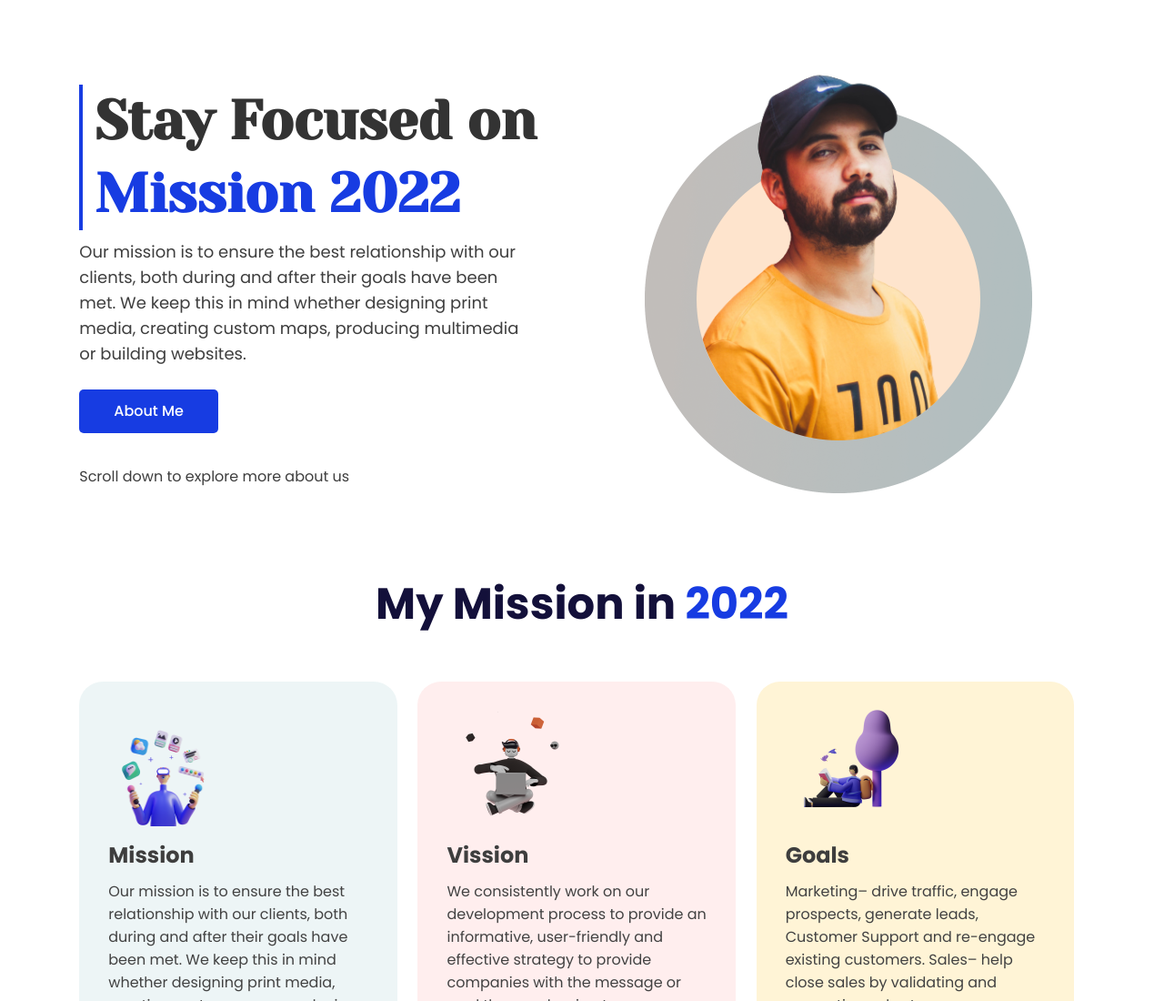
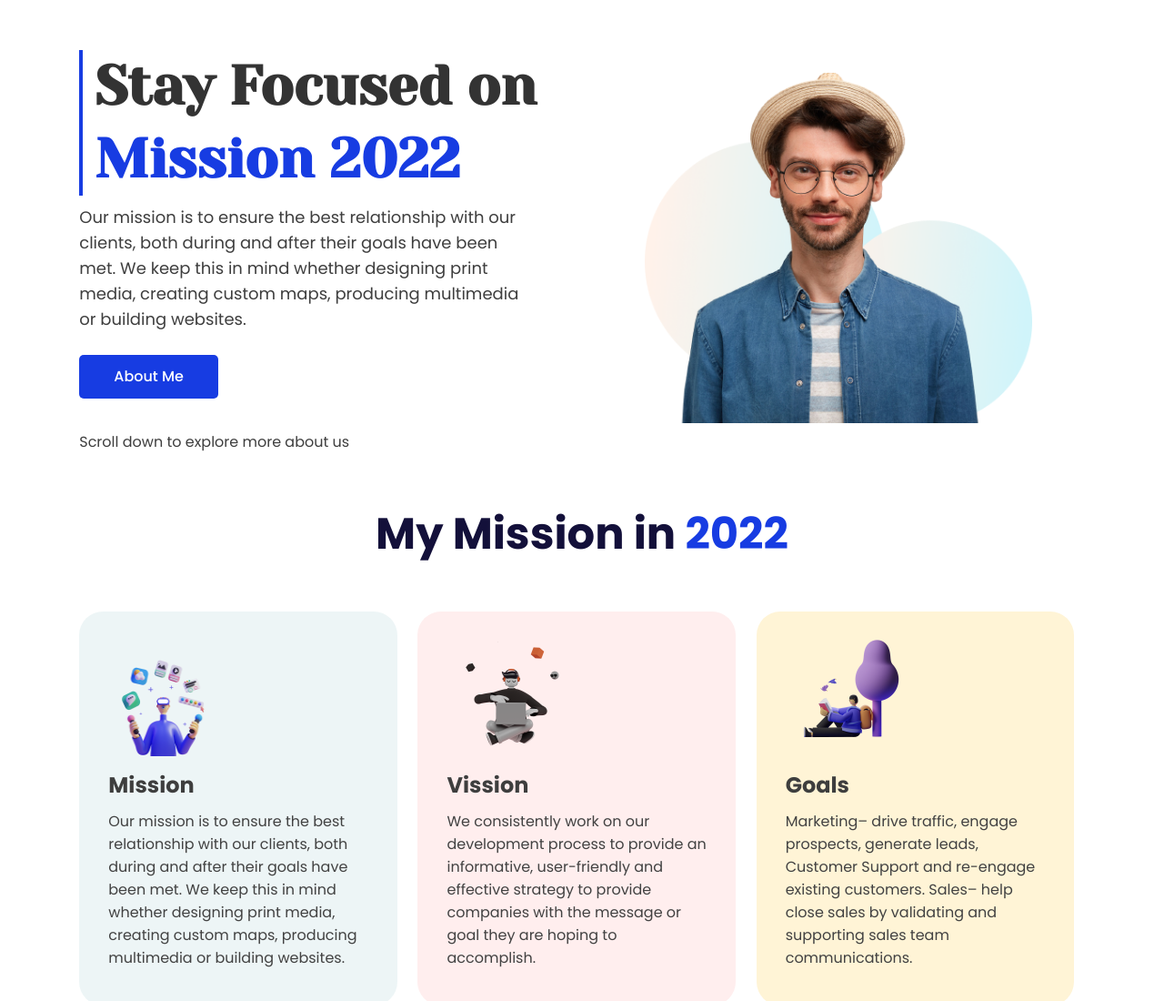
Before and after one commit to shahadul878/protfolio-site, a plain HTML site: page index.html in a window 1280 px wide. Shown: the top 1100 px of the page at 91% size. Drawn offline with Linux system fonts and the light colour scheme.

Commit message:
Change Profile image

```diff
--- a/index.html
+++ b/index.html
@@ -27,7 +27,7 @@
             </div>
             <div class="column-6">
                 <div class="banner-img">
-                    <img src="images/person/person-2.png" alt="Banner Image">
+                    <img src="images/person/person-4.png" alt="Banner Image">
                 </div>
             </div>
         </div>
```
